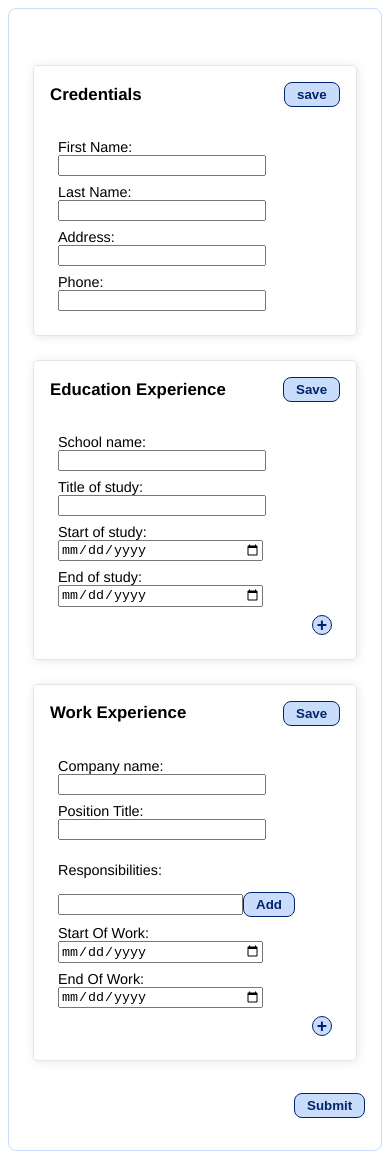
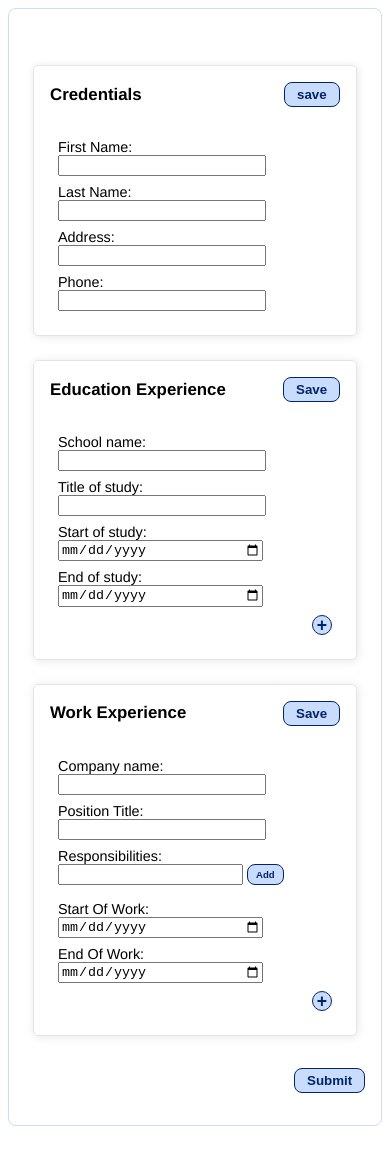
Before and after one commit to Serp-ent/cv_application, a React (Vite) app: page / in a window 390 px wide. After the commit the page ends 1134 px from the top, so only its background shows below. Built offline with nearby package versions, Linux system fonts and the light colour scheme.

Commit message:
Improve look of buttons

```diff
--- a/src/components/WorkExperience.jsx
+++ b/src/components/WorkExperience.jsx
@@ -1,5 +1,7 @@
 import { useState } from "react";
 import { InputItem } from "./InputItem";
+
+import '../styles/WorkExperience.css'
 
 import editIcon from '../assets/editIcon.svg'
 import trashIcon from '../assets/trashIcon.svg'
@@ -243,19 +245,28 @@ function ResponsibilitiesInput({ list, addItem }) {
     }
 
     const items = list.map(resp => (
-        <li key={resp.id}>
+        <li key={resp.id} >
             {resp.value}
-            <button>Edit</button>
-            <button>Remove</button>
+
+            <div className="resp-actions">
+                <button onClick={() => {
+                    console.log(`editing responsibility`);
+                }}>Edit</button>
+                <button>Remove</button>
+            </div>
         </li>
     ));
 
     return (
-        <div>
-            <p>Responsibilities:</p>
-            <ul>{items}</ul>
-            <input onChange={handleChange} value={respItem}></input>
-            <button type='button' onClick={handleAddItem}>Add</button>
-        </div>
+        <div className="responsibilities">
+            <div className="add-resp-item">
+                <div>Responsibilities:</div>
+                <div className="resp-input">
+                    <input onChange={handleChange} value={respItem}></input>
+                    <button type='button' onClick={handleAddItem}>Add</button>
+                </div>
+            </div>
+            <ul className="resp-list">{items}</ul>
+        </div >
     );
 }
--- /dev/null
+++ b/src/styles/WorkExperience.css
@@ -0,0 +1,62 @@
+.add-resp-item {
+    display: flex;
+    justify-content: center;
+    align-items: center;
+    justify-items: center;
+
+    gap: 16px;
+}
+
+.resp-input {
+    display: flex;
+    gap: 4px;
+    min-width: 200px;
+}
+
+.resp-actions {
+    display: flex;
+    gap: 4px;
+    flex-wrap: wrap;
+}
+
+.resp-input input {
+    width: 100%;
+    max-width: 200px;
+}
+
+.add-resp-item button,
+.resp-list button {
+    font-size: 0.6rem;
+    padding: 4px 8px;
+}
+
+@media (max-width: 400px) {
+    .add-resp-item {
+        flex-direction: column;
+        gap: 0;
+        align-items: flex-start;
+        /* align-items: flex-start; */
+    }
+
+
+    .resp-list li {
+        width: 100%;
+    }
+
+    ul.resp-list {
+        padding: 0;
+    }
+}
+
+ul.resp-list {
+    margin: 8px;
+}
+
+
+.resp-list li {
+    display: flex;
+    align-items: center;
+
+    justify-content: space-between;
+    margin: 4px;
+}
```
